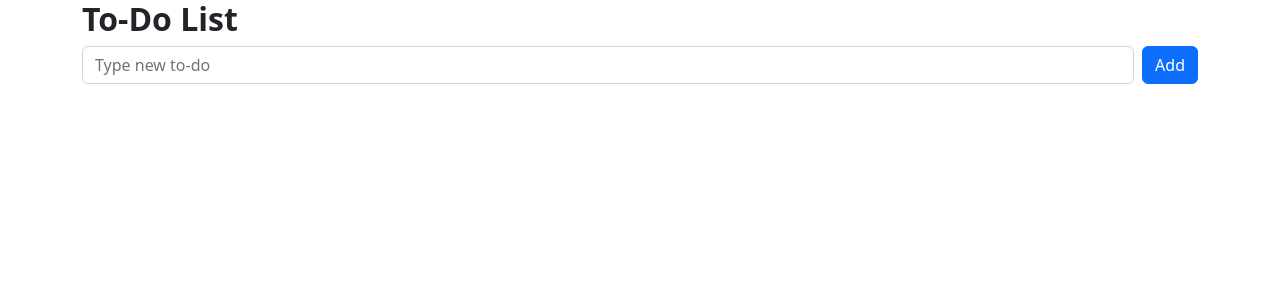
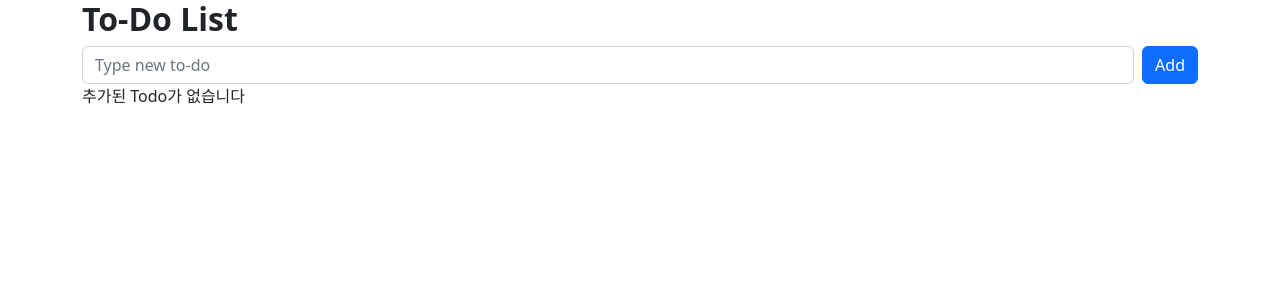
Before and after one commit to YeonsuBaek/Vue-lecture-02, a Vue app in the folder vue3-project/: page / in a window 1280 px wide. Shown: the top 300 px of the page. Built offline with nearby package versions, Linux system fonts and the light colour scheme.

Commit message:
🚧 Show the null message

```diff
--- a/vue3-project/src/App.vue
+++ b/vue3-project/src/App.vue
@@ -19,6 +19,8 @@
 
       <div v-show="hasError" class="error-msg">This field cannot be empty</div>
     </form>
+
+    <div v-if="!todos.length">추가된 Todo가 없습니다</div>
 
     <div v-for="(todo, index) in todos" :key="todo.id" class="card mt-2">
       <div class="card-body p-2 d-flex align-items-center">
```
